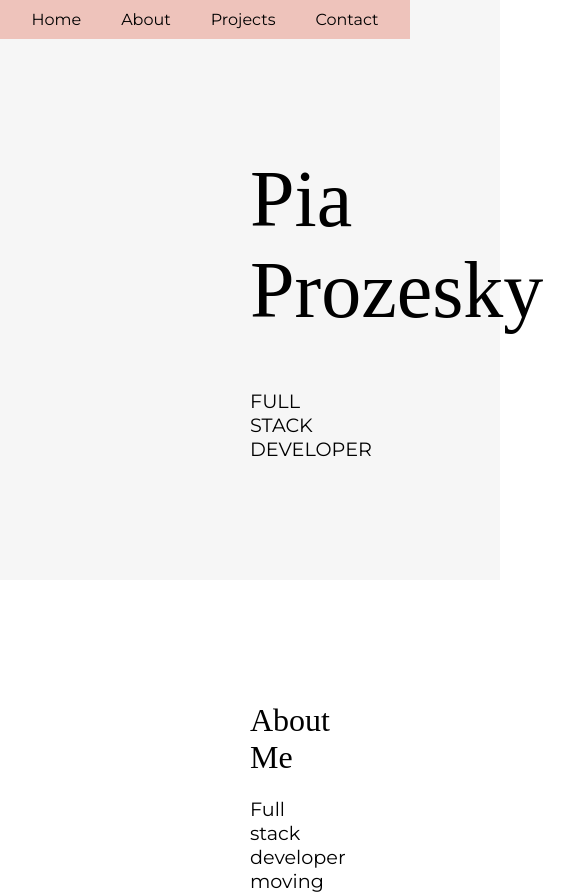
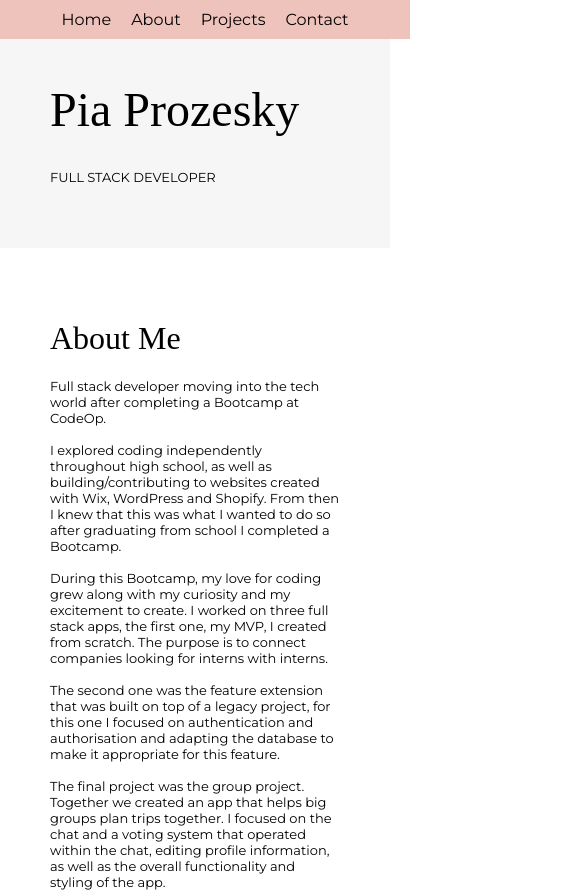
Before and after one commit to piaprozesky/personalsite, a React (Create React App) app: page / in a window 390 px wide. Shown: the top 894 px of the page, 585 px wide, since content can reach past the window. Built offline with nearby package versions, Linux system fonts and the light colour scheme; a web font is replaced by a local one.

Commit message:
responsive

```diff
--- a/src/App.css
+++ b/src/App.css
@@ -15,3 +15,9 @@ h2 {
 .text {
   font-size: larger;
 }
+
+@media screen and (max-width: 800px) {
+  .text {
+    font-size: small;
+  }
+}
--- a/src/components/NavBar.css
+++ b/src/components/NavBar.css
@@ -20,3 +20,11 @@
   color: black !important;
   text-decoration: none !important;
 }
+
+@media screen and (max-width: 800px) {
+  .navitem {
+    display: inline-block;
+    margin-left: 10px;
+    margin-right: 10px;
+  }
+}
--- a/src/views/AboutView.css
+++ b/src/views/AboutView.css
@@ -1,6 +1,13 @@
 .aboutview {
   padding: 100px;
-  /* margin: 20px; */
   padding-left: 250px;
   padding-right: 250px;
 }
+
+@media screen and (max-width: 800px) {
+  .aboutview {
+    padding: 50px;
+    padding-left: 50px;
+    padding-right: 50px;
+  }
+}
--- a/src/views/ContactView.css
+++ b/src/views/ContactView.css
@@ -1,13 +1,14 @@
-/* .contact {
-  background-color: white;
-  width: 180px;
-  padding: 15px;
-  border-radius: 20px;
-} */
-
 .contactview {
   background-color: #d8dada;
   padding: 100px;
   padding-left: 250px;
   padding-right: 250px;
 }
+
+@media screen and (max-width: 800px) {
+  .contactview {
+    padding: 50px;
+    padding-left: 50px;
+    padding-right: 50px;
+  }
+}
--- a/src/views/HomeView.css
+++ b/src/views/HomeView.css
@@ -9,3 +9,16 @@
   padding-left: 250px;
   padding-right: 250px;
 }
+
+@media screen and (max-width: 800px) {
+  .homeview {
+    padding: 50px;
+    padding-left: 50px;
+    padding-right: 50px;
+  }
+
+  .heading {
+    font-size: 300%;
+    text-decoration: none;
+  }
+}
--- a/src/views/ProjectsView.css
+++ b/src/views/ProjectsView.css
@@ -8,3 +8,11 @@
 .project {
   padding-top: 10px;
 }
+
+@media screen and (max-width: 800px) {
+  .projectsview {
+    padding: 50px;
+    padding-left: 50px;
+    padding-right: 50px;
+  }
+}
```
